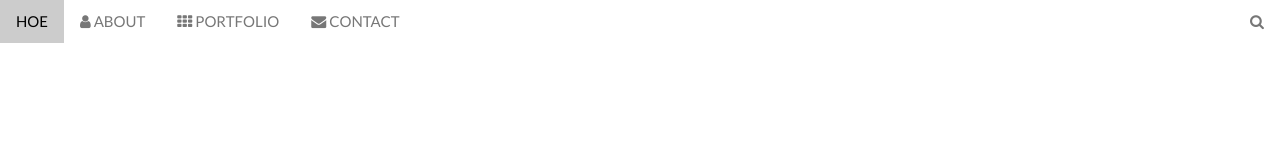
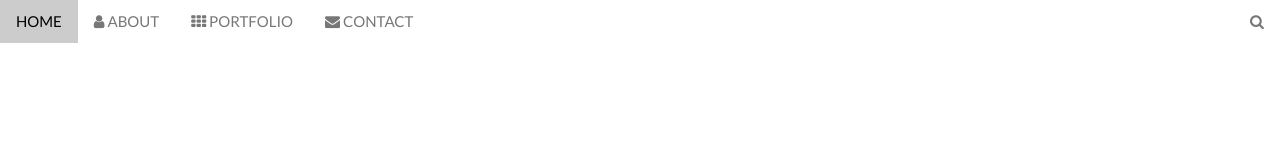
Before and after one commit to phantomxauve/phantomxauve.github.io, a plain HTML site: page indexl.html in a window 1280 px wide. Shown: the top 160 px of the page. Drawn offline with nearby package versions, Linux system fonts and the light colour scheme.

Commit message:
Update indexl.html

```diff
--- a/indexl.html
+++ b/indexl.html
@@ -61,7 +61,7 @@ body, html {
     <a class="w3-bar-item w3-button w3-hover-black w3-hide-medium w3-hide-large w3-right" href="javascript:void(0);" onclick="toggleFunction()" title="Toggle Navigation Menu">
       <i class="fa fa-bars"></i>
     </a>
-    <a href="#home" class="w3-bar-item w3-button">HOE</a>
+    <a href="#home" class="w3-bar-item w3-button">HOME</a>
     <a href="#about" class="w3-bar-item w3-button w3-hide-small"><i class="fa fa-user"></i> ABOUT</a>
     <a href="#portfolio" class="w3-bar-item w3-button w3-hide-small"><i class="fa fa-th"></i> PORTFOLIO</a>
     <a href="#contact" class="w3-bar-item w3-button w3-hide-small"><i class="fa fa-envelope"></i> CONTACT</a>
```
